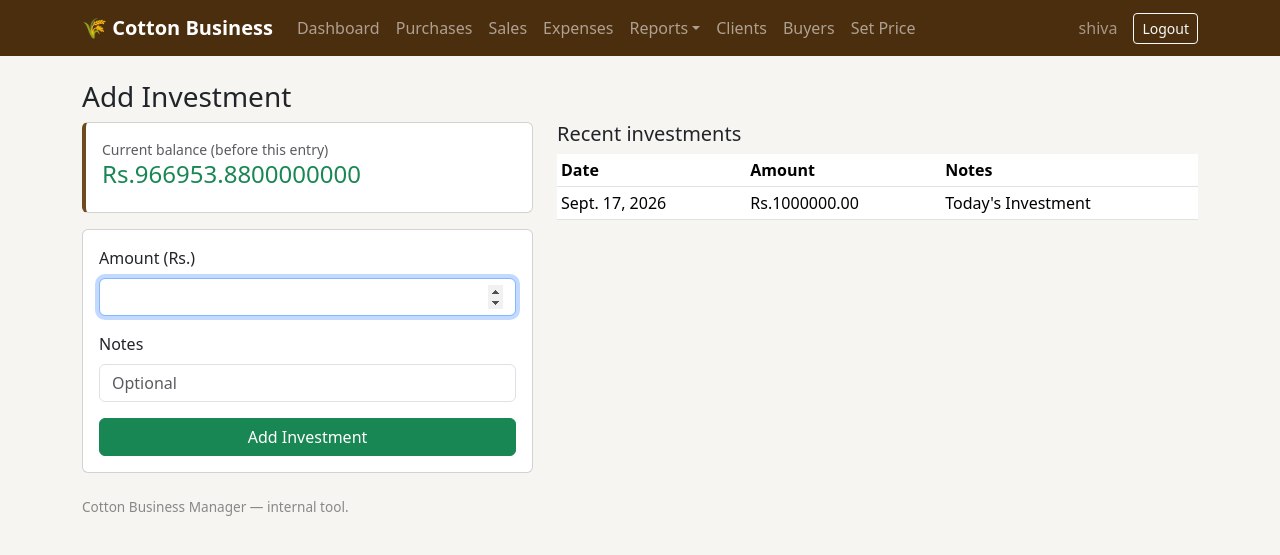
After one commit to shivachaithanya26-wq/Cotton-EI, a Django app: page /investments/new/ in a window 1280 px wide. The commit adds this page. Shown: the top 555 px of the page. Run offline with Django 5.2, Linux system fonts and the light colour scheme; a user stored in the database is signed in; data comes from the database, SQL or seed files in the repository; both versions use the stored data as it was after the commit.

Commit message:
added extra enhancement about investment to add the money flow

```diff
--- a/core/forms.py
+++ b/core/forms.py
@@ -1,7 +1,7 @@
 from django import forms
 from django.forms import inlineformset_factory
 
-from .models import Buyer, Client, Expense, LivePrice, Purchase, PurchaseBag, Sale
+from .models import Buyer, Client, Expense, LivePrice, Purchase, PurchaseBag, Sale, Investment
 
 
 class DateRangeForm(forms.Form):
@@ -161,3 +161,13 @@ class BuyerForm(forms.ModelForm):
             "phone": forms.TextInput(attrs={"class": "form-control"}),
             "address": forms.Textarea(attrs={"rows": 2, "class": "form-control"}),
         }
+
+
+class InvestmentForm(forms.ModelForm):
+    class Meta:
+        model = Investment
+        fields = ['amount', 'notes']
+        widgets = {
+            'amount': forms.NumberInput(attrs={'step': '0.01', 'class': 'form-control', 'autofocus': True}),
+            'notes': forms.TextInput(attrs={'class': 'form-control', 'placeholder': 'Optional'}),
+            }
--- a/core/models.py
+++ b/core/models.py
@@ -242,3 +242,13 @@ class Expense(models.Model):
 
     def __str__(self):
         return f"{self.get_category_display()} - Rs.{self.amount} ({self.date})"
+
+class Investment(models.Model):
+    date = models.DateField(default=timezone.now)
+    amount = models.DecimalField(max_digits=12, decimal_places=2)
+    notes = models.CharField(max_length=255, blank=True)
+    created_at = models.DateTimeField(auto_now_add=True)
+    class Meta:
+        ordering = ['-created_at']
+    def __str__(self):
+        return f'{self.date} - Rs.{self.amount}'
--- a/core/services.py
+++ b/core/services.py
@@ -7,7 +7,7 @@ from decimal import ROUND_HALF_UP, Decimal
 from django.db.models import Sum
 from django.utils import timezone
 
-from .models import CashCuttingRule, Expense, LivePrice, Purchase, Sale, TareRule
+from .models import CashCuttingRule, Expense, LivePrice, Purchase, Sale, TareRule, Investment
 
 TWO_PLACES = Decimal("0.01")
 
@@ -208,3 +208,15 @@ def profit_report(date_from, date_to):
         "expense_by_category": expense_by_category,
         "profit": profit,
     }
+
+
+#--------------------------------------------------------------
+#Daily Investments
+#--------------------------------------------------------------
+
+def investment_balance():
+    total_invested = Investment.objects.aggregate(total=Sum('amount'))['total'] or Decimal('0.00')
+    total_purchases = Purchase.objects.aggregate(total=Sum('net_payable'))['total'] or Decimal('0.00')
+    total_expenses = Expense.objects.aggregate(total=Sum('amount'))['total'] or Decimal('0.00')
+
+    return total_invested - total_purchases - total_expenses
--- /dev/null
+++ b/core/templates/core/investment_form.html
@@ -0,0 +1,38 @@
+{% extends "core/base.html" %}
+{% block title %}Add Investment{% endblock %}
+{% block content %}
+<h3>Add Investment</h3>
+<div class="row">
+  <div class="col-md-5">
+    <div class="card p-3 mb-3 card-metric">
+      <small class="text-muted">Current balance (before this entry)</small>
+      <h4 class="{% if balance >= 0 %}text-success{% else %}text-danger{% endif %}">Rs.{{ balance }}</h4>
+    </div>
+    <form method="post" class="card p-3">
+      {% csrf_token %}
+      <div class="mb-3">
+        <label class="form-label">Amount (Rs.)</label>
+        {{ form.amount }}
+      </div>
+      <div class="mb-3">
+        <label class="form-label">Notes</label>
+        {{ form.notes }}
+      </div>
+      <button class="btn btn-success">Add Investment</button>
+    </form>
+  </div>
+  <div class="col-md-7">
+    <h5>Recent investments</h5>
+    <table class="table table-sm">
+      <thead><tr><th>Date</th><th>Amount</th><th>Notes</th></tr></thead>
+      <tbody>
+      {% for inv in recent_investments %}
+        <tr><td>{{ inv.date }}</td><td>Rs.{{ inv.amount }}</td><td>{{ inv.notes }}</td></tr>
+      {% empty %}
+        <tr><td colspan="3">No investments recorded yet.</td></tr>
+      {% endfor %}
+      </tbody>
+    </table>
+  </div>
+</div>
+{% endblock %}
--- a/core/urls.py
+++ b/core/urls.py
@@ -24,4 +24,6 @@ urlpatterns = [
 
     path("clients/", views.client_list, name="client_list"),
     path("buyers/", views.buyer_list, name="buyer_list"),
+
+    path('investments/new/', views.investment_add, name='investment_add'),
 ]
--- a/core/views.py
+++ b/core/views.py
@@ -18,8 +18,9 @@ from .forms import (
     PurchaseForm,
     SaleForm,
     TodayPriceForm,
+    InvestmentForm,
 )
-from .models import Buyer, Client, Expense, LivePrice, Purchase, Sale
+from .models import Buyer, Client, Expense, LivePrice, Purchase, Sale, Investment
 
 
 @login_required
@@ -42,6 +43,7 @@ def dashboard(request):
         "today_sale_count": sale_qs.count(),
         "today_expense_total": today_expenses,
         "month_report": month_report,
+        "investment_balance": services.investment_balance(),
     }
     return render(request, "core/dashboard.html", context)
 
@@ -110,10 +112,12 @@ def purchase_create(request):
         form = PurchaseForm(initial=initial)
         formset = PurchaseBagFormSet(instance=Purchase())
         expense_formset = PurchaseExpenseFormSet(instance=Purchase())
+
     return render(
         request,
         "core/purchase_form.html",
-        {"form": form, "formset": formset, "expense_formset": expense_formset},)
+        {"form": form, "formset": formset, "expense_formset": expense_formset},
+        )
 
 @login_required
 def purchase_detail(request, pk):
@@ -241,3 +245,30 @@ def buyer_list(request):
     else:
         form = BuyerForm()
     return render(request, "core/buyer_list.html", {"form": form, "buyers": Buyer.objects.all()})
+
+#-------------------------------------------------
+#Daily Investment
+#--------------------------------------------------
+
+@login_required
+def investment_add(request):
+    if request.method == "POST":
+        form = InvestmentForm(request.POST)
+        if form.is_valid():
+            investment = form.save(commit=False)
+            investment.date = timezone.localdate()
+            investment.save()
+            messages.success(
+                request,
+                f"Investment of Rs.{investment.amount} added. "
+                f"Remaining balance: Rs.{services.investment_balance()}",
+            )
+            return redirect("core:dashboard")
+    else:
+        form = InvestmentForm()
+    context = {
+        "form": form,
+        "recent_investments": Investment.objects.all()[:15],
+        "balance": services.investment_balance(),
+    }
+    return render(request, "core/investment_form.html", context)
```
Also changed, not shown: core/templates/core/dashboard.html (+9 -0 lines), core/migrations/0003_investment.py (added), db.sqlite3.
